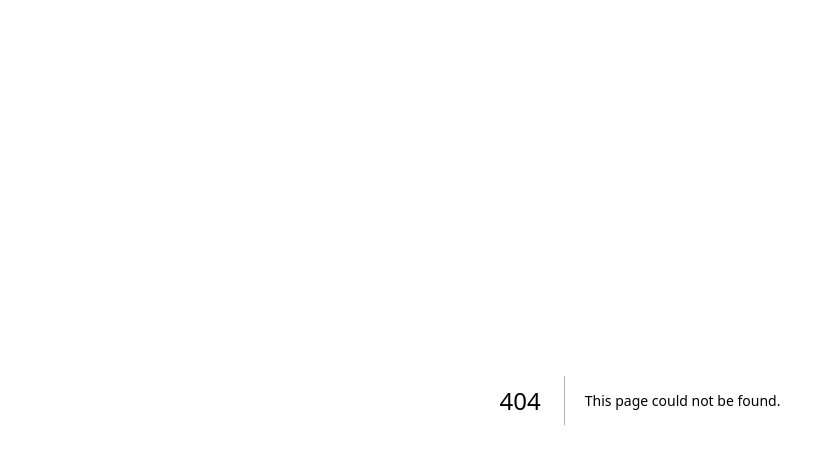
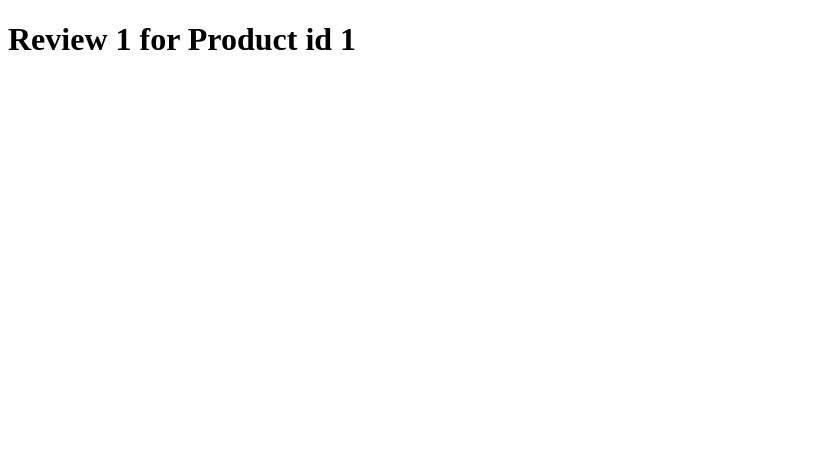
Before and after one commit to YoniBcha/next_lecture, a Next.js app: page /product/1/reviews/1 in a window 1280 px wide. Before the commit this address had no page. Shown: the top 464 px of the page, without its empty margins (0-835 px from the left). Built offline with nearby package versions, Linux system fonts and the light colour scheme.

Commit message:
nested daynamic routing

```diff
--- /dev/null
+++ b/src/app/product/[productId]/reviews/[reviewId]/page.tsx
@@ -0,0 +1,11 @@
+export default function ProductReview({
+  params,
+}: {
+  params: { reviewId: string; productId: string };
+}) {
+  return (
+    <h1>
+      Review {params.reviewId} for Product id {params.productId}
+    </h1>
+  );
+}
```
